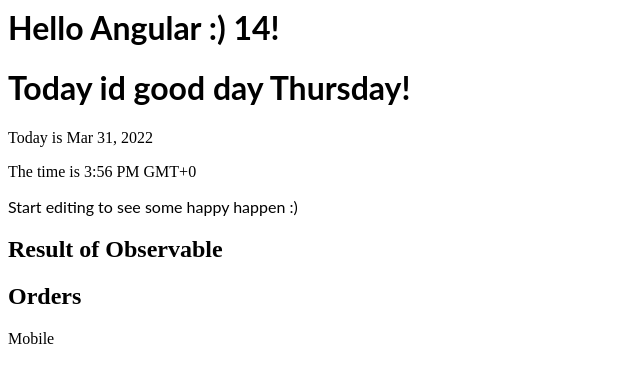
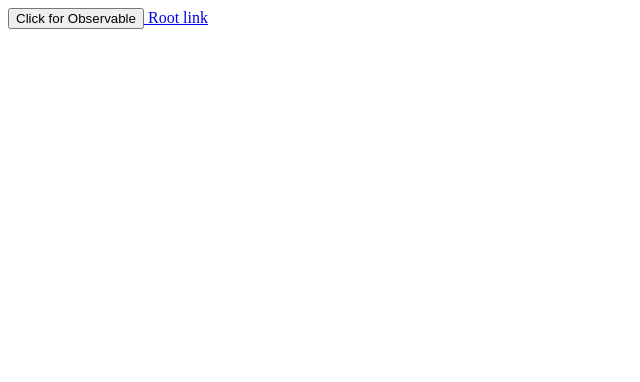
Before and after one commit to yohirt/learn-RxJS-Angular, an Angular app: page / in a window 1280 px wide. Shown: the top 382 px of the page, without its empty margins (0-640 px from the left). Built offline with nearby package versions, Linux system fonts and the light colour scheme.

Commit message:
add fromEvents to button and link

```diff
--- a/src/app/app.component.html
+++ b/src/app/app.component.html
@@ -1,7 +1,9 @@
-<hello name="{{ name }}"></hello>
-<today today="{{ today }}"></today>
-<p>Start editing to see some happy happen :)</p>
-<h2>Result of Observable</h2>
-<div *ngIf="agentName">{{ agentName }}</div>
-<h2>Orders</h2>
-<div *ngIf="nameOrder">{{ nameOrder }}</div>
+<button #validate (click)="rxJsEventObsevable()">Click for Observable</button>
+
+<a
+  href="http://localhost:4200/test-url"
+  #getLink
+  (mouseover)="getEventObservable()"
+>
+  Root link
+</a>
--- a/src/app/app.component.ts
+++ b/src/app/app.component.ts
@@ -1,40 +1,33 @@
-import { Component, VERSION } from '@angular/core';
-import { Observable, of, from } from 'rxjs';
+import { Component, ElementRef, VERSION, ViewChild } from '@angular/core';
+import { Observable, of, from, fromEvent } from 'rxjs';
 @Component({
   selector: 'my-app',
   templateUrl: './app.component.html',
   styleUrls: ['./app.component.css'],
 })
 export class AppComponent {
-  name = 'Angular :) ' + VERSION.major;
-  today: number = Date.now();
-  agentName: string;
-  nameOrder: string;
-
-  students: Observable<string[]> = of(['Mark', 'Ram', 'Sita', 'Lisa']);
-
-  studentObj = {
-    id: 10,
-    name: 'Ram',
-  };
-
-  $orders$: Observable<string> = from(['Fasion', 'Electronic', 'Mobile']);
-  // agents: Observable<string>;
-  student$: Observable<any> = of(this.studentObj);
+  // # fromEvents
+  @ViewChild('validate') validate: ElementRef;
+  @ViewChild('getLink') getLinkData: ElementRef;
 
   constructor() {}
-  ngOnInit(): void {
-    this.students.subscribe((data) => {
+
+  ngOnInit(): void {}
+
+  rxJsEventObsevable() {
+    const btnObservable$ = fromEvent(this.validate?.nativeElement, 'click');
+    btnObservable$.subscribe((data) => {
       console.log(data);
     });
-    this.student$.subscribe((data) => {
+  }
+
+  getEventObservable() {
+    const linkObservable$ = fromEvent(
+      this.getLinkData?.nativeElement,
+      'mouseover'
+    );
+    linkObservable$.subscribe((data) => {
       console.log(data);
-    });
-
-    this.$orders$.subscribe((data) => {
-      setInterval(() => {
-        this.nameOrder = data;
-      }, 2000);
     });
   }
 }
```
